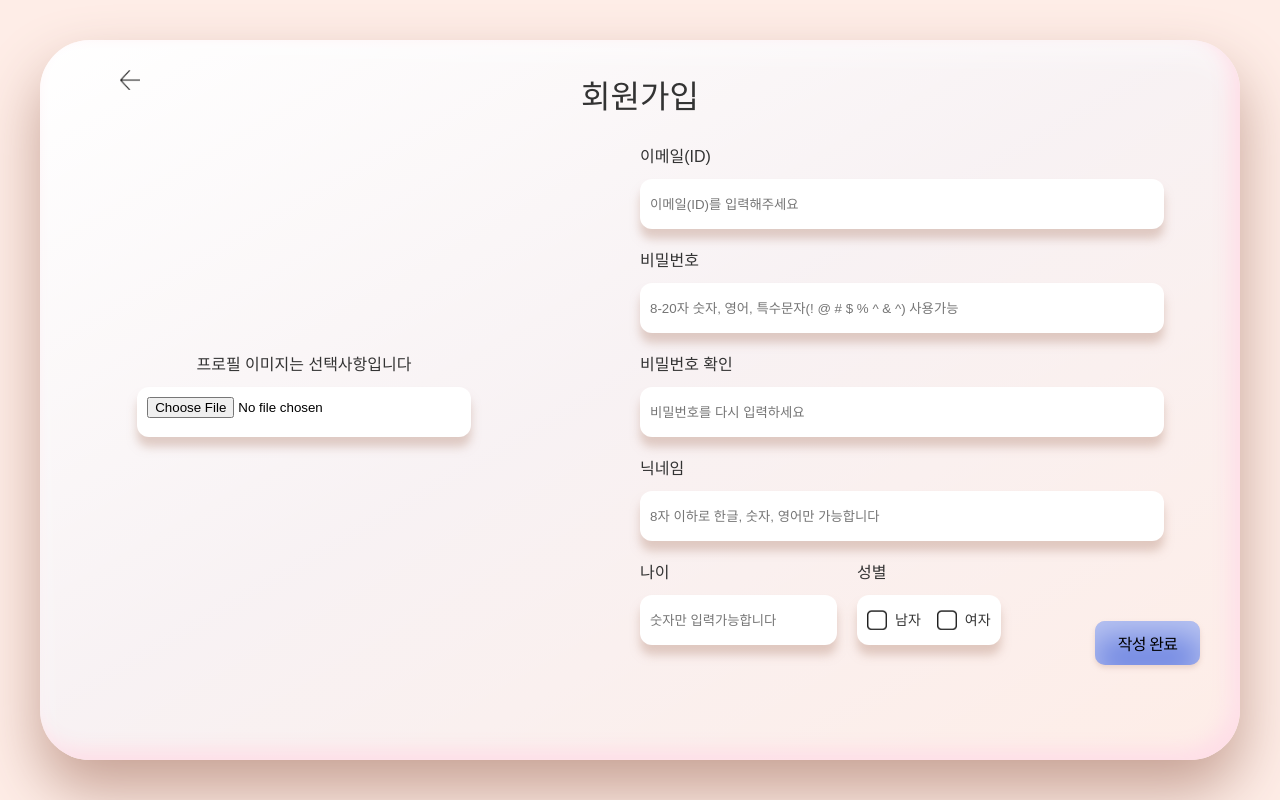
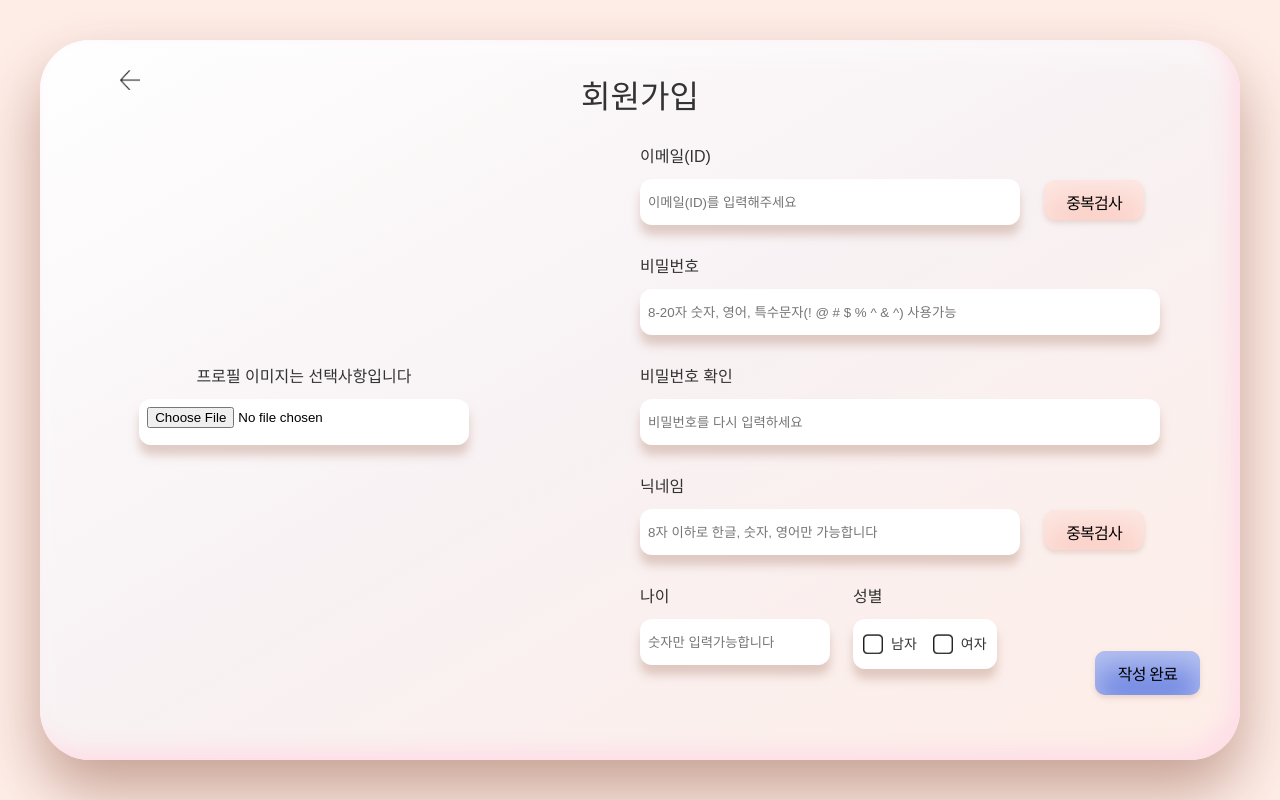
Before and after one commit to Book-Eating-Bunny/BEB-FE, a React (Vite) app in the folder BEB/: page /signup in a window 1280 px wide. Shown: the top 800 px of the page. Built offline with nearby package versions, Linux system fonts and the light colour scheme.

Commit message:
Feat: 회원가입 페이지 기능 구현
- 회원가입 API 연동
- 이메일, 닉네임 중복검사 버튼 추가
- 회원가입 폼 유효성 검사 통합

Resolves: #29, #30, #31, #32

```diff
--- a/BEB/package.json
+++ b/BEB/package.json
@@ -10,7 +10,7 @@
     "preview": "vite preview"
   },
   "dependencies": {
-    "axios": "^1.7.7",
+    "axios": "^1.7.9",
     "jotai": "^2.10.3",
     "prop-types": "^15.8.1",
     "react": "^18.3.1",
--- a/BEB/src/components/utils/Button.jsx
+++ b/BEB/src/components/utils/Button.jsx
@@ -21,7 +21,8 @@ Button.propTypes = {
     'delete',
     'read',
     'wishlist',
-    'submit'
+    'submit',
+    'check'
   ]), // 추가된 variant
   onClick: PropTypes.func // onClick은 함수
 };
--- a/BEB/src/pages/SignupPage.jsx
+++ b/BEB/src/pages/SignupPage.jsx
@@ -3,6 +3,7 @@ import '../styles/auth/SignupPage.scss';
 import InputField from '../components/utils/InputField';
 import Button from '../components/utils/Button';
 import {useNavigate} from 'react-router-dom';
+import axios from 'axios';
 
 function SignupPage() {
   const [email, setEmail] = useState('');
@@ -14,6 +15,12 @@ function SignupPage() {
   const [gender, setGender] = useState('');
   const [profileImage, setProfileImage] = useState(null); // 이미지 상태 추가
   const navigate = useNavigate();
+  const [serverResponse, setServerResponse] = useState(null);
+  const [isNicknameValid, setIsNicknameValid] = useState(false);
+  const [hasCheckedEmail, setHasCheckedEmail] = useState(false); // 이메일 중복검사 수행 여부
+  const [isEmailDuplicate, setIsEmailDuplicate] = useState(false); // 이메일 중복 여부
+  const [hasCheckedNickname, setHasCheckedNickname] = useState(false); // 이메일 중복검사 수행 여부
+  const [isNicknameDuplicate, setIsNicknameDuplicate] = useState(false); // 이메일 중복 여부
 
   const handleSignup = () => {
     navigate('/'); // 회원가입 페이지로 이동
@@ -34,25 +41,155 @@ function SignupPage() {
     setPasswordMatch(value === password); // 비밀번호와 비밀번호 확인 비교
   };
 
-  const handleSubmit = (e) => {
+  const isFormValid =
+    hasCheckedEmail &&
+    isEmailDuplicate &&
+    isNicknameDuplicate &&
+    hasCheckedNickname &&
+    passwordMatch &&
+    password.length >= 8 &&
+    nickname;
+
+  const handleCheckEmail = async (e) => {
+    e.preventDefault(); // 기본 폼 제출 동작 방지
+
+    try {
+      const response = await axios.get(`/api/v1/users/email-availability`, {
+        params: {email} // 쿼리 파라미터로 이메일 전달
+      });
+
+      const {result, data, meta} = response.data;
+
+      setHasCheckedEmail(false); // 중복검사 수행 상태 업데이트
+
+      if (result === 1 && data.isAvailable) {
+        alert(meta.message); // "사용 가능한 이메일"
+        setIsEmailDuplicate(false); // 중복 아님
+        setHasCheckedEmail(true);
+      } else {
+        alert('이미 사용 중인 이메일입니다.');
+        setIsEmailDuplicate(true); // 중복
+      }
+    } catch (error) {
+      console.error('이메일 중복 검사 실패:', error);
+      alert('이메일 중복 검사 중 문제가 발생했습니다.');
+      setHasCheckedEmail(false);
+      setIsEmailDuplicate(true); // 실패 시 기본적으로 중복으로 처리
+    }
+  };
+
+  const handleCheckNickname = async (e) => {
+    e.preventDefault(); // 기본 폼 제출 동작 방지
+
+    try {
+      const response = await axios.get(`/api/v1/users/nickname-availability`, {
+        params: {nickname} // 쿼리 파라미터로 닉네임 전달
+      });
+
+      const {result, data, meta} = response.data;
+
+      setHasCheckedNickname(false); // 닉네임 검사가 수행되었음을 표시
+
+      if (result === 1 && data.isAvailable) {
+        alert(meta.message); // "사용 가능한 닉네임"
+        setIsNicknameDuplicate(false); // 중복 아님
+        setHasCheckedNickname(true);
+      } else {
+        alert('이미 사용 중인 닉네임입니다.');
+        setIsNicknameDuplicate(true); // 닉네임 중복
+      }
+    } catch (error) {
+      console.error('닉네임 중복 검사 실패:', error);
+      alert('닉네임 중복 검사 중 문제가 발생했습니다.');
+      setHasCheckedNickname(false);
+      setIsNicknameDuplicate(true);
+    }
+  };
+
+  const handleSubmit = async (e) => {
     e.preventDefault();
 
-    // 입력값을 JSON 형식으로 준비
+    // 중복검사 상태 확인
+    if (!hasCheckedEmail) {
+      alert('이메일 중복검사를 완료해주세요.');
+      return;
+    }
+
+    if (isEmailDuplicate) {
+      alert('이미 사용 중인 이메일입니다.');
+      return;
+    }
+
+    if (!hasCheckedNickname) {
+      alert('닉네임 중복검사를 완료해주세요.');
+      return;
+    }
+
+    if (isNicknameDuplicate) {
+      alert('이미 사용 중인 닉네임입니다.');
+      return;
+    }
+
+    // 입력값 검증
+    if (!email) {
+      alert('이메일을 입력해주세요.');
+      return;
+    }
+
+    if (!password) {
+      alert('비밀번호를 입력해주세요.');
+      return;
+    }
+
+    if (!passwordConfirm) {
+      alert('비밀번호 확인을 입력해주세요.');
+      return;
+    }
+
+    if (!passwordMatch) {
+      alert('비밀번호가 일치하지 않습니다.');
+      return;
+    }
+
+    if (!nickname) {
+      alert('닉네임을 입력해주세요.');
+      return;
+    }
+
+    if (!age) {
+      alert('나이를 입력해주세요.');
+      return;
+    }
+
+    if (!gender) {
+      alert('성별을 선택해주세요.');
+      return;
+    }
+
+    // 회원가입 데이터 준비
     const userData = {
       email,
       password,
       nickname,
-      age: Number(age), // 숫자로 변환
-      gender
+      age: Number(age),
+      gender,
+      profileImgPath: profileImage ? URL.createObjectURL(profileImage) : null
     };
 
-    // JSON 데이터를 alert 창에 출력
-    alert(`입력된 데이터:
-    이메일: ${userData.email}
-    비밀번호: ${userData.password}
-    닉네임: ${userData.nickname}
-    나이: ${userData.age}
-    성별: ${userData.gender}`);
+    try {
+      // POST 요청 보내기
+      const response = await axios.post('/api/v1/users/signup', userData, {
+        headers: {
+          'Content-Type': 'application/json'
+        }
+      });
+      setServerResponse(response.data);
+      alert('회원가입 성공!');
+      navigate('/');
+    } catch (error) {
+      console.error('회원가입 실패', error);
+      alert('회원가입 실패, 다시 시도해주세요.');
+    }
   };
 
   return (
@@ -80,14 +217,28 @@ function SignupPage() {
         <div className="right-box">
           <form className="signup-form" onSubmit={handleSubmit}>
             {/* 이메일 입력 */}
+            <div className="plus-check">
               <InputField
                 label="이메일(ID)"
                 placeholder="이메일(ID)를 입력해주세요"
                 type="email"
                 value={email}
-              onChange={setEmail}
+                onChange={(value) => {
+                  setEmail(value);
+                  setHasCheckedEmail(false); // 중복검사 수행 상태 초기화
+                  setIsEmailDuplicate(false); // 중복 여부 초기화
+                }}
                 errorMessage="유효하지 않은 이메일 형식입니다."
               />
+
+              <Button
+                variant="check"
+                label="중복검사"
+                className="check-btn"
+                type="button" // 버튼 타입 명시
+                onClick={handleCheckEmail}
+              />
+            </div>
 
             {/* 비밀번호 입력 */}
             <InputField
@@ -111,14 +262,28 @@ function SignupPage() {
             />
 
             {/* 닉네임 입력 */}
+            <div className="plus-check">
               <InputField
                 label="닉네임"
                 placeholder="8자 이하로 한글, 숫자, 영어만 가능합니다"
                 type="nickname"
                 value={nickname}
-              onChange={setNickname}
-              errorMessage="8자 이하로 한글, 숫자, 영어만 가능합니다"
+                onChange={(value) => {
+                  setNickname(value);
+                  setIsNicknameValid(false); // 닉네임 변경 시 상태 초기화
+                }}
+                errorMessage={
+                  !isNicknameValid ? '이미 사용 중인 닉네임입니다.' : ''
+                }
               />
+              <Button
+                variant="check"
+                label="중복검사"
+                className="check-btn"
+                type="button" // 기본 제출 방지
+                onClick={handleCheckNickname}
+              />
+            </div>
             <div className="submit">
               <div className="agender-box">
                 {/* 닉네임 입력 */}
@@ -138,8 +303,8 @@ function SignupPage() {
                     <label className="custom-checkbox">
                       <input
                         type="checkbox"
-                        checked={gender === 'male'}
-                        onChange={() => handleGenderChange('male')}
+                        checked={gender === 'M'}
+                        onChange={() => handleGenderChange('M')}
                       />{' '}
                       <span className="checkbox-icon"></span>
                       남자
@@ -147,8 +312,8 @@ function SignupPage() {
                     <label className="custom-checkbox">
                       <input
                         type="checkbox"
-                        checked={gender === 'female'}
-                        onChange={() => handleGenderChange('female')}
+                        checked={gender === 'F'}
+                        onChange={() => handleGenderChange('F')}
                       />{' '}
                       <span className="checkbox-icon"></span>
                       여자
@@ -156,10 +321,17 @@ function SignupPage() {
                   </div>
                 </div>
               </div>
+              {serverResponse && (
+                <div>
+                  <h2>서버 응답:</h2>
+                  <pre>{JSON.stringify(serverResponse, null, 2)}</pre>
+                </div>
+              )}
               <Button
                 variant="submit"
                 label="작성 완료"
                 className="submit-button"
+                disabled={!isFormValid}
               ></Button>
             </div>
           </form>
--- a/BEB/src/styles/auth/SignupPage.scss
+++ b/BEB/src/styles/auth/SignupPage.scss
@@ -147,3 +147,18 @@ input[type='number']::-webkit-outer-spin-button {
     background-image: url('/icons/checkboxicon.png'); /* 체크된 상태 아이콘 */
   }
 }
+
+.plus-check {
+  display: flex;
+  align-items: center;
+  width: 90%;
+  position: relative; /* 에러 메시지를 부모 기준으로 배치하기 위해 추가 */
+}
+
+.plus-check .input-field {
+  flex-grow: 1; /* 남은 공간을 모두 차지 */
+}
+
+.plus-check button {
+  flex-shrink: 0; /* 버튼은 고정 크기 유지 */
+}
--- a/BEB/src/styles/utils/Button.scss
+++ b/BEB/src/styles/utils/Button.scss
@@ -71,4 +71,11 @@
     border-radius: 10px;
     font-weight: 400;
   }
+
+  &.check {
+    background-color: #fbd1c8;
+    height: 40px;
+    width: 100px;
+    position: relative;
+  }
 }
--- a/BEB/src/styles/utils/InputField.scss
+++ b/BEB/src/styles/utils/InputField.scss
@@ -2,11 +2,11 @@ input {
   background-color: #fff;
   color: black;
   border: 0.5px solid black;
-  padding: 10px;
+  padding: 8px;
   border-radius: 20px;
   width: 100%;
   min-width: 500px;
-  margin-bottom: 20px;
+  margin-bottom: 30px;
 }
 
 input[type='first-email'],
@@ -18,3 +18,41 @@ input[type='first-password'] {
 input[type='age'] {
   width: 100px;
 }
+
+// .input-field {
+//   display: flex;
+//   flex-direction: column;
+//   position: relative;
+//   width: 100%; /* 부모 요소의 너비에 맞게 */
+// }
+
+// .input-wrapper {
+//   position: relative;
+//   display: flex;
+//   flex-direction: column;
+//   width: 100%;
+// }
+
+// .input-wrapper input {
+//   width: 100%;
+//   padding: 10px;
+//   font-size: 14px;
+//   border: 1px solid #ccc;
+//   border-radius: 5px;
+//   outline: none;
+// }
+
+// .input-wrapper input:focus {
+//   border-color: blue; /* 포커스 시 색상 변경 */
+// }
+
+.error-message {
+  position: absolute;
+  bottom: 0px; /* input 아래로 고정 */
+  left: 0;
+  color: red;
+  font-size: 14px;
+  margin: 0;
+  text-align: center;
+  white-space: nowrap; /* 텍스트가 줄 바뀌지 않도록 설정 */
+}
```
Also changed, not shown: 1 other file (tests, documents, lock files or other folders). Lines whose indentation alone changed are shown as unchanged.
